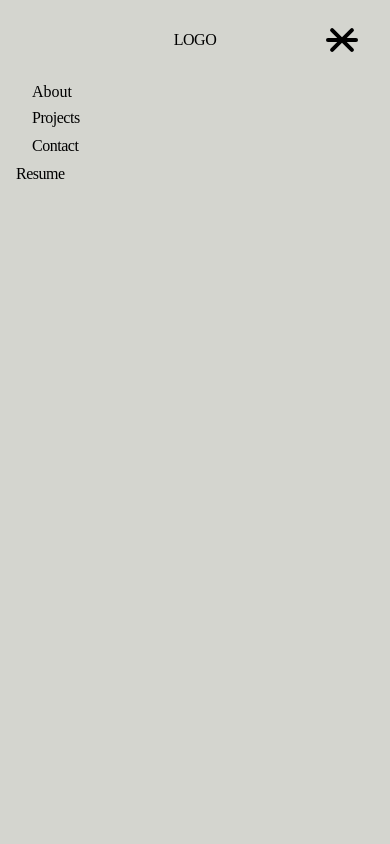
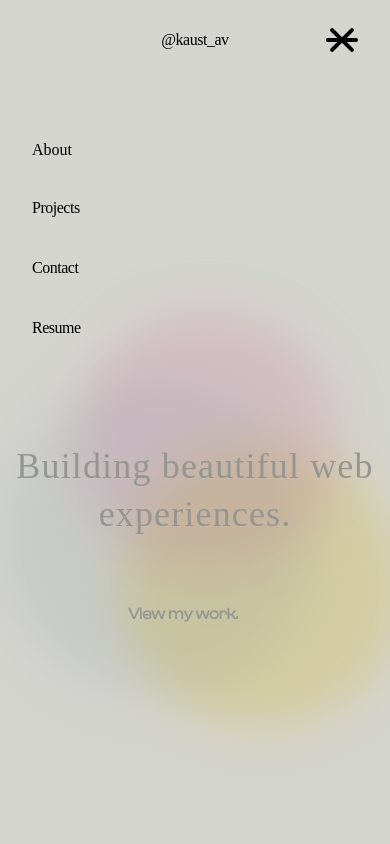
Before and after one commit to kaustav927/Portfolio2.0, a Next.js app in the folder portfolio2.0/: page / in a window 390 px wide. Both pictures are taken after a click on the element 342 px from the left and 40 px from the top of the page. Shown: the top 844 px of the page. Built offline with nearby package versions, Linux system fonts and the light colour scheme; a web font is replaced by a local one.

Commit message:
dark mode enhancements

```diff
--- a/portfolio2.0/components/Navbar.tsx
+++ b/portfolio2.0/components/Navbar.tsx
@@ -12,27 +12,30 @@ function NavLink({to, children}) {
     </a>
 }
 
-function MobileNav({open, setOpen}) {
+function MobileNav({open, setOpen, theme,setTheme}) {
     return (
-        <div className={`absolute top-0 left-0 h-screen w-screen bg-cool-white transform ${open ? "-translate-x-0" : "-translate-x-full"} transition-transform duration-300 ease-in-out filter  `}>
-            <div className="flex items-center justify-center filter  bg-cool-white h-20"> {/*logo container*/}
-                <a className="text-xl font-cd-semibold" href="/">LOGO</a>
+        <div className={`absolute top-0 left-0 h-screen w-screen bg-cool-white/70 dark:bg-slate-800/70 bg-blur-md transform ${open ? "-translate-x-0" : "-translate-x-full"} transition-transform duration-300 ease-in-out filter  `}>
+            <div className="flex items-center justify-center filter  bg-cool-white dark:bg-slate-800 h-20"> {/*logo container*/}
+                <a className="text-xl font-cd-semibold dark:text-white" href="/">@kaust_av</a>
             </div>
             <div className="flex flex-col ml-4">
+                    <h1 className="text-2xl mt-1.5 mx-auto">
+                        {theme==='light' ? <BsFillMoonFill className="text-slate-800" onClick={()=>setTheme(theme === 'light'? 'dark':'light')}/> : <BsFillSunFill className="text-cool-white" onClick={()=>setTheme(theme === 'light'? 'dark':'light')}/>}
+                    </h1>
                     <NavLink to="#about">
-                        <h1 className="text-md font-cd-semibold dark:text-white" onClick={() => setTimeout(() => { setOpen(!open) }, 100)}>About</h1>
+                        <h1 className="text-md font-cd-semibold dark:text-white py-4" onClick={() => setTimeout(() => { setOpen(!open) }, 100)}>About</h1>
                     </NavLink>
                     <NavLink to="#projects">
-                        <h1 className="text-sm font-cd-semibold dark:text-white" onClick={() => setTimeout(() => { setOpen(!open) }, 100)}>Projects</h1>
+                        <h1 className="text-sm font-cd-semibold dark:text-white py-4" onClick={() => setTimeout(() => { setOpen(!open) }, 100)}>Projects</h1>
                     </NavLink>
                     <NavLink to="#contact">
-                        <h1 className="text-sm font-cd-semibold dark:text-white" onClick={() => setTimeout(() => { setOpen(!open) }, 100)}>Contact</h1>
+                        <h1 className="text-sm font-cd-semibold dark:text-white py-4" onClick={() => setTimeout(() => { setOpen(!open) }, 100)}>Contact</h1>
                     </NavLink>
-                    <Link href='https://drive.google.com/file/d/18XyT6wPX2IWdWv0VCqOtwW7ZXYSuAm_g/view?usp=sharing' >
-                        <a target="_blank">
-                            <h1 className="text-sm font-cd-semibold dark:text-white" onClick={() => setTimeout(() => { setOpen(!open) }, 100)}>Resume</h1>
+                    <NavLink to=''>
+                        <a href="https://drive.google.com/file/d/18XyT6wPX2IWdWv0VCqOtwW7ZXYSuAm_g/view?usp=sharing" target="_blank" rel="noreferrer">
+                            <h1 className="text-sm font-cd-semibold dark:text-white py-4" onClick={() => setTimeout(() => { setOpen(!open) }, 100)}>Resume</h1>
                         </a>
-                    </Link>
+                    </NavLink>
             </div>
         </div>
     )
@@ -44,7 +47,7 @@ export default function Navbar() {
 
     return (
         <nav className="z-50 flex sticky top-0 w-screen h-20 filter px-8 bg-cool-white/70 dark:bg-slate-800/70 backdrop-blur-md py-4 items-center container justify-between mx-auto px md:px-14 lg:px-24">
-            {open?<MobileNav open={open} setOpen={setOpen}/>:null}
+            {open?<MobileNav open={open} setOpen={setOpen} theme={theme} setTheme={setTheme}/>:null}
 
             <div className="w-3/12 flex items-center">
                 <a className="text-2xl font-cd-regular md:text-2xl lg:text-2xl dark:text-white" href="/">@kaust_av</a>
```
